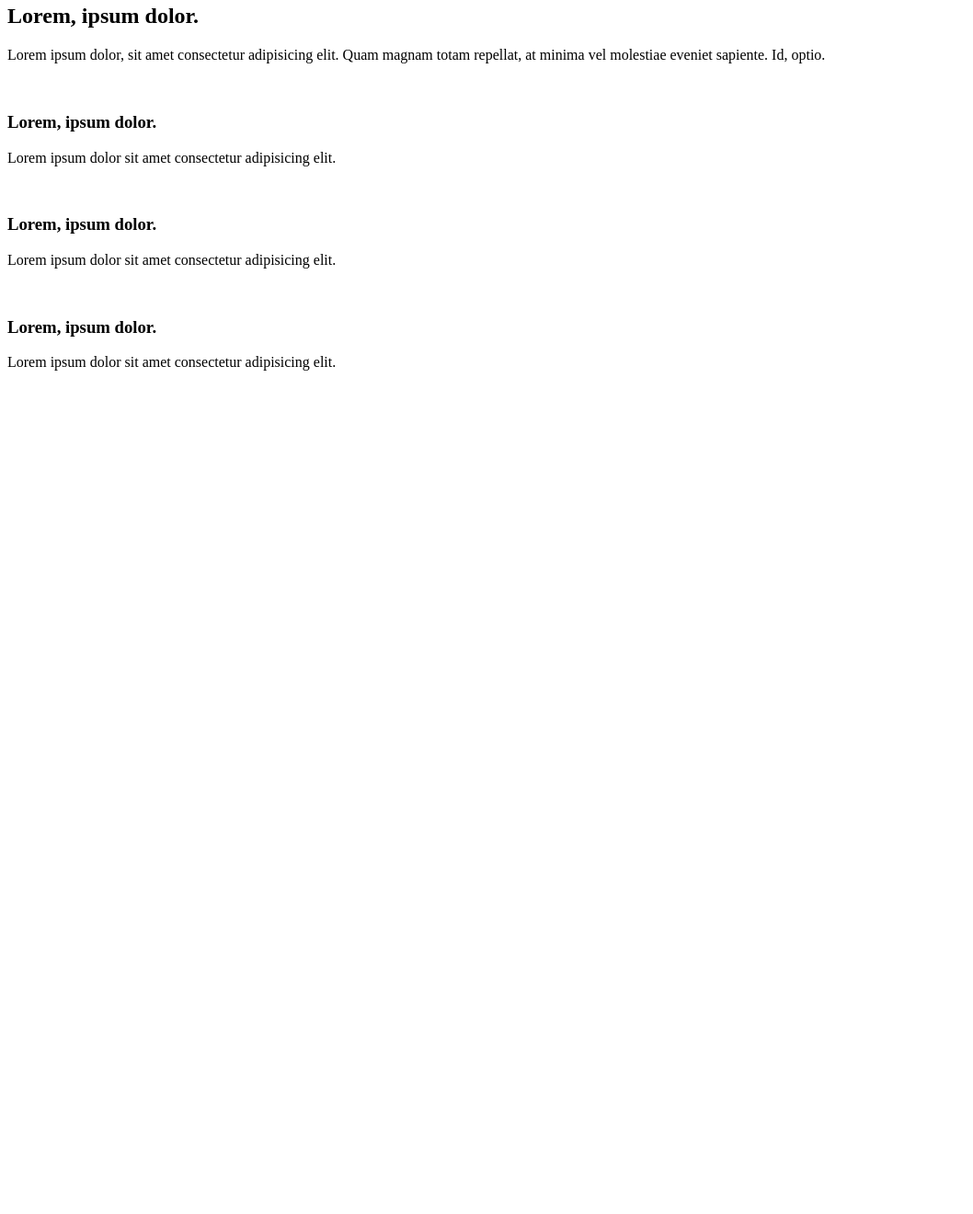
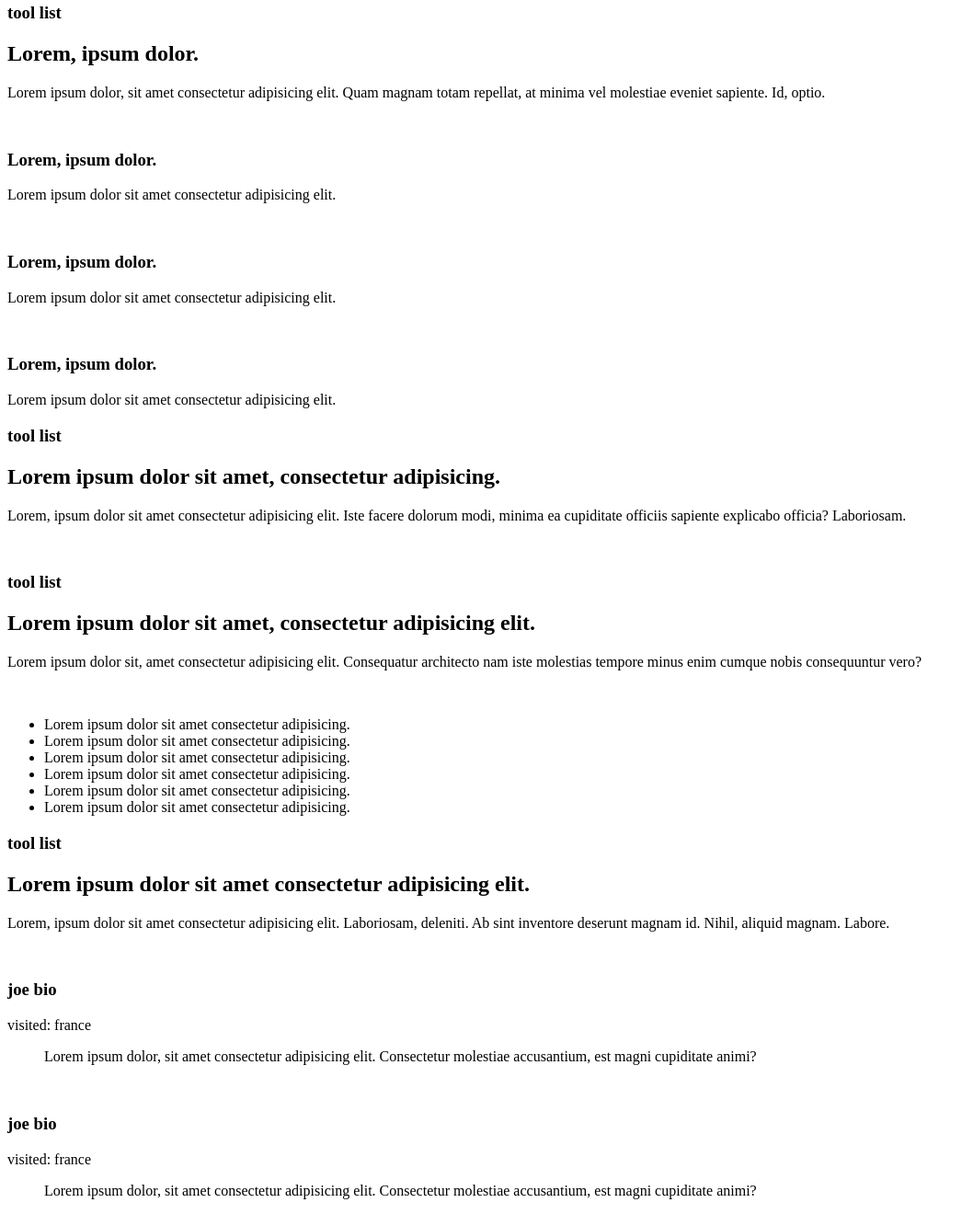
Before and after one commit to FrontendCourseMP/rk-html-mihailshat, a plain HTML site: page index.html in a window 1280 px wide. Shown: the part 485-1805 px from the top of the page at 92% size, without its empty margins (0-1058 px from the left). Before the commit the page ends 904 px from the top, so only its background shows below. Drawn offline with Linux system fonts and the light colour scheme.

Commit message:
two commit

```diff
--- a/index.html
+++ b/index.html
@@ -37,6 +37,7 @@
             </div>
         </section>
         <section>
+            <h3>tool list</h3>
             <h2>Lorem, ipsum dolor.</h2>
             <p>Lorem ipsum dolor, sit amet consectetur adipisicing elit. Quam magnam totam repellat, at minima vel molestiae eveniet sapiente. Id, optio.</p>
             <div>
@@ -58,6 +59,48 @@
                 <a href=""></a>
             </div>
         </section>
+        <section>
+            <h3>tool list</h3>
+            <h2>Lorem ipsum dolor sit amet, consectetur adipisicing.</h2>
+            <p>Lorem, ipsum dolor sit amet consectetur adipisicing elit. Iste facere dolorum modi, minima ea cupiditate officiis sapiente explicabo officia? Laboriosam.</p>
+            <img src="" alt="">
+            <img src="" alt="">
+        </section>
+        <section>
+            <h3>tool list</h3>
+            <h2>Lorem ipsum dolor sit amet, consectetur adipisicing elit.</h2>
+            <p>Lorem ipsum dolor sit, amet consectetur adipisicing elit. Consequatur architecto nam iste molestias tempore minus enim cumque nobis consequuntur vero?</p>
+            <img src="" alt="">
+            <ul>
+                <li>Lorem ipsum dolor sit amet consectetur adipisicing.</li>
+                <li>Lorem ipsum dolor sit amet consectetur adipisicing.</li>
+                <li>Lorem ipsum dolor sit amet consectetur adipisicing.</li>
+                <li>Lorem ipsum dolor sit amet consectetur adipisicing.</li>
+                <li>Lorem ipsum dolor sit amet consectetur adipisicing.</li>
+                <li>Lorem ipsum dolor sit amet consectetur adipisicing.</li>
+            </ul>
+        </section>
+        <section>
+            <h3>tool list</h3>
+            <h2>Lorem ipsum dolor sit amet consectetur adipisicing elit.</h2>
+            <p>Lorem, ipsum dolor sit amet consectetur adipisicing elit. Laboriosam, deleniti. Ab sint inventore deserunt magnam id. Nihil, aliquid magnam. Labore.</p>
+            <div>
+                <img src="" alt="">
+                <h3>joe bio</h3>
+                <p>visited: france</p>
+                <blockquote>
+                    <p>Lorem ipsum dolor, sit amet consectetur adipisicing elit. Consectetur molestiae accusantium, est magni cupiditate animi?</p>
+                </blockquote>
+            </div>
+            <div>
+                <img src="" alt="">
+                <h3>joe bio</h3>
+                <p>visited: france</p>
+                <blockquote>
+                    <p>Lorem ipsum dolor, sit amet consectetur adipisicing elit. Consectetur molestiae accusantium, est magni cupiditate animi?</p>
+                </blockquote>
+            </div>
+        </section>
     </main>
 
     <footer>
```
